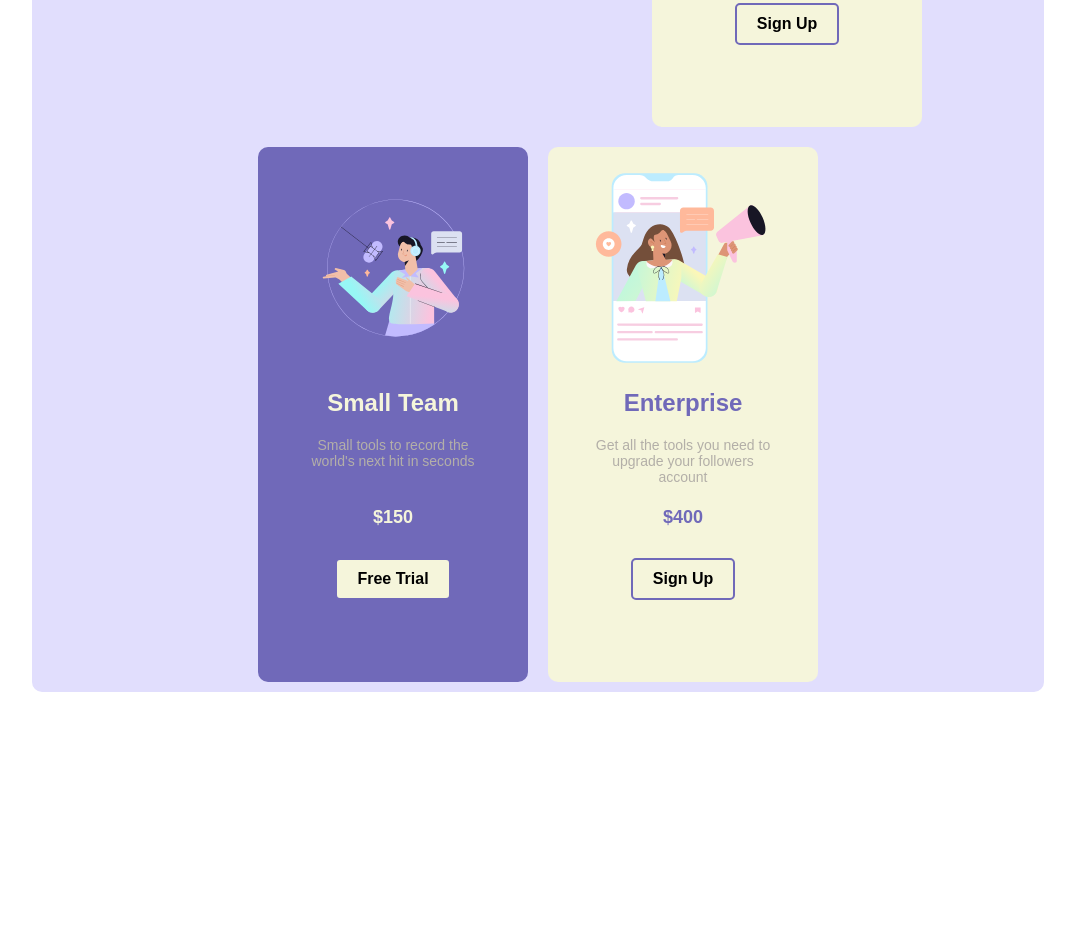
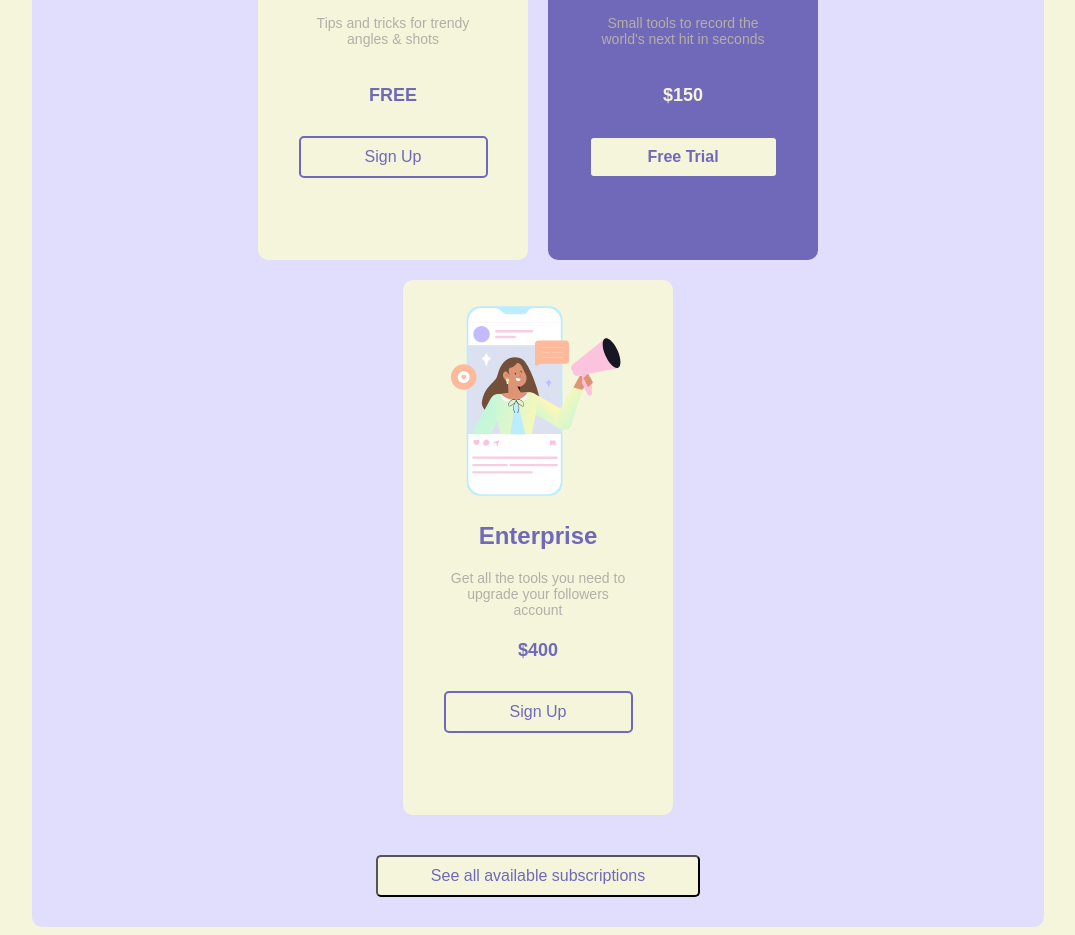
Before and after one commit to patelhimanshur/pricingtable, a plain HTML site: page index.html in a window 1280 px wide. Shown: the part 426-1361 px from the top of the page, without its empty margins (102-1177 px from the left). Before the commit the page ends 1126 px from the top, so only its background shows below. Drawn offline with Linux system fonts and the light colour scheme.

Commit message:
Final changes

```diff
--- a/index.html
+++ b/index.html
@@ -13,12 +13,13 @@
                 <h2 class="main-subtitle">Unleash your creative potential with our three-tier subscription service,</br> designed to cater to every level of social media enthusiast.</h2>
             </div>
 
+            <div class="pricing-table">
                 <div class="pricing-card pricing-card-color-light">
                     <img class="pricing-card-image" src="assets/cook-illustration.svg" alt="cook">
                     <h2 class="pricing-card-title pricing-card-text-color-dark">Personal</h2>
                     <p class="pricing-card-description">Tips and tricks for trendy</br> angles & shots</p>
                     <a class="pricing-card-price pricing-card-text-color-dark" href="">Free</a>
-            <button class="pricing-card-button">Sign Up</button>
+                    <button class="pricing-card-button pricing-card-button-font-normal">Sign Up</button>
                 </div>
 
                 <div class="pricing-card pricing-card-color-dark">
@@ -26,7 +27,7 @@
                     <h2 class="pricing-card-title pricing-card-text-color-light">Small Team</h2>
                     <p class="pricing-card-description">Small tools to record the</br>world's next hit in seconds</p>
                     <a class="pricing-card-price pricing-card-text-color-light" href="">$150</a>
-            <button class="pricing-card-button">Free Trial</button>
+                    <button class="pricing-card-button pricing-card-button-font-strong">Free Trial</button>
                 </div>
 
                 <div class="pricing-card pricing-card-color-light">
@@ -34,8 +35,14 @@
                     <h2 class="pricing-card-title pricing-card-text-color-dark">Enterprise</h2>
                     <p class="pricing-card-description">Get all the tools you need to</br> upgrade your followers</br> account</p>
                     <a class="pricing-card-price pricing-card-text-color-dark" href="">$400</a>
-            <button class="pricing-card-button">Sign Up</button>
+                    <button class="pricing-card-button pricing-card-button-font-normal">Sign Up</button>
                 </div>
+            </div>
+
+            <div class="pricing-table">
+                <button class="all-subscriptions-button">See all available subscriptions</button>
+            </div>
+
         </div>
 </body>
 </html>
--- a/style.css
+++ b/style.css
@@ -1,10 +1,14 @@
 body {
     font-family: 'Poppins', sans-serif;
+    background-color: #f5f5db;
   }
 
-  .main-container {
-    display: flex;
-    background-color: #f5f5db;
+  .pricing-table-header {
+    display: block;
+    max-width: 1200px;
+    width: 80%;
+    margin: 0 auto;
+    background-color:#e1defd;
   }
 
   .main-title {
@@ -39,8 +43,6 @@ body {
 
   .pricing-card {
     display: inline;
-    /* justify-content: center;
-    align-items: center; */
     text-align: center;
     padding-bottom: 20px;
     height: 515px;
@@ -111,9 +113,39 @@ body {
     padding: 10px 20px;
     background-color: #f5f5db;
     font-size: 16px;
-    font-weight: 600;
+    width: 70%;
     border: 2px solid #7069b9;
     border-radius: 5px;
     cursor: pointer;
     margin: 30px auto;
   }
+
+  .pricing-card-button-font-strong {
+    font-weight: 600;
+    color: #7069b9;
+  }
+
+  .pricing-card-button-font-normal {
+    color: #7069b9;
+    font-weight: 400;
+  }
+
+  .all-subscriptions-button {
+    display: block;
+    width: 40%;
+    padding: 10px 10px;
+    background-color: #f5f5db;
+    border-radius: 5px;
+    font-size: 16px;
+    font-weight: 300;
+    cursor: pointer;
+    margin: 30px auto;
+    color: #7069b9;
+    text-align: center;
+    transition: box-shadow 0.3s ease;
+    box-shadow: none;
+  }
+
+  .all-subscriptions-button:hover {
+    box-shadow: 0 3px 3px rgba(0, 0, 0, 0.2);
+  }
```
Lines whose indentation alone changed are shown as unchanged.
